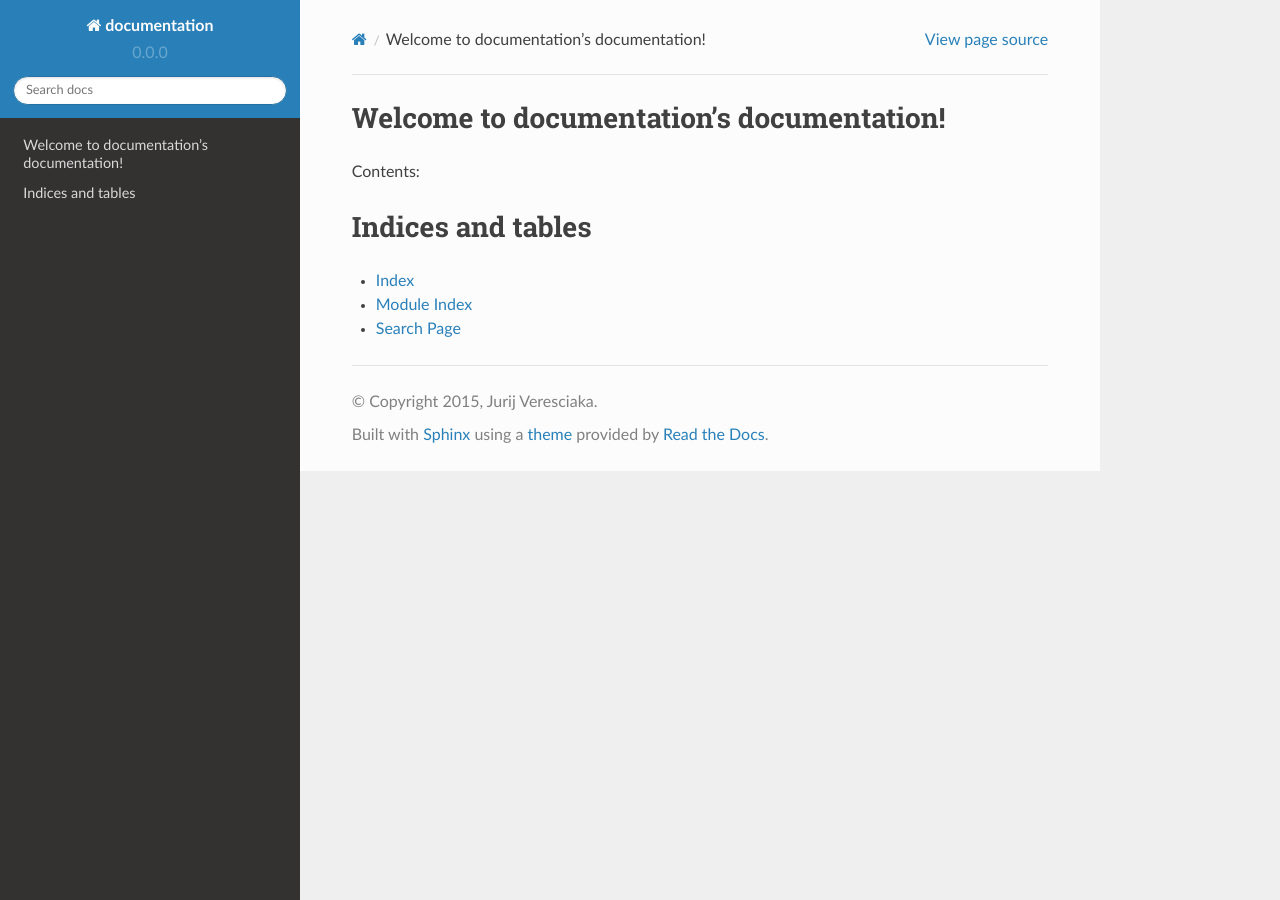
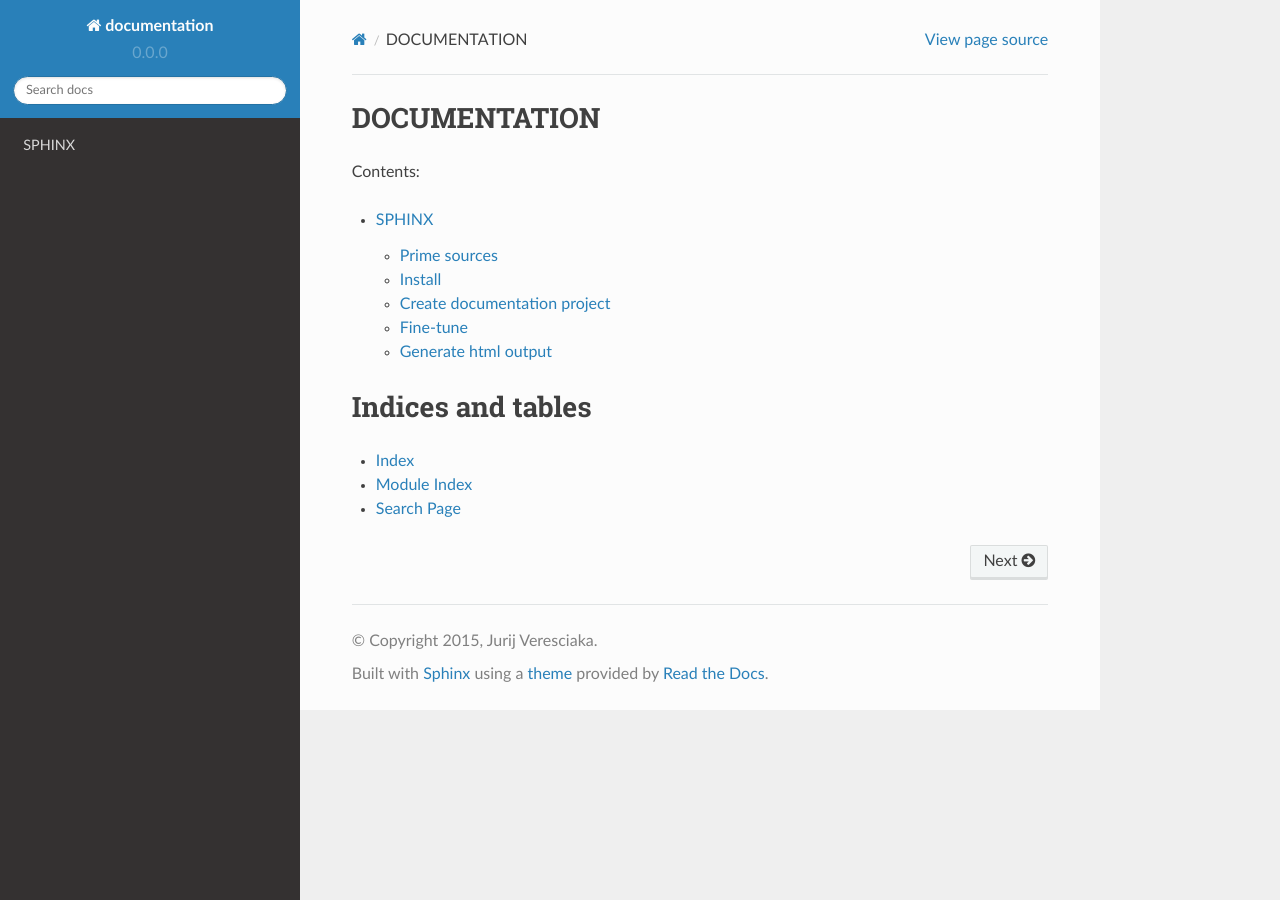
Before and after one commit to jurijveresciaka/documentation, a Sphinx documentation site: the page built from source/index.rst, in a window 1280 px wide. Built offline with Sphinx 7.4.7 and the Read the Docs theme 2.0.0, drawn with Linux system fonts in a browser that asks for light colours; part of the change alters nothing that is shown.

Commit message:
"sphinx" section added

```diff
--- a/source/index.rst
+++ b/source/index.rst
@@ -1,17 +1,12 @@
-.. documentation documentation master file, created by
-   sphinx-quickstart on Sun Oct 25 18:11:25 2015.
-   You can adapt this file completely to your liking, but it should at least
-   contain the root `toctree` directive.
-
-Welcome to documentation's documentation!
-=========================================
+DOCUMENTATION
+=============
 
 Contents:
 
 .. toctree::
    :maxdepth: 2
 
-
+   sphinx
 
 Indices and tables
 ==================
--- /dev/null
+++ b/source/sphinx.rst
@@ -0,0 +1,92 @@
+SPHINX
+======
+
+Prime sources
+-------------
+
+`<http://sphinx-doc.org/>`_
+
+`<http://www.readthedocs.org/>`_
+
+Install
+-------
+
+.. code-block:: shell
+
+    $ pip install sphinx sphinx-autobuild
+
+Create documentation project
+----------------------------
+
+.. note:: This is how this documentation was generated. Credit to `<https://youtu.be/oJsUvBQyHBs>`_
+
+.. code-block:: shell
+
+    $ sphinx-quickstart
+
+    > Root path for the documentation [.]:
+    > Separate source and build directories (y/n) [n]: y
+    > Name prefix for templates and static dir [_]: n
+    > Project name: documentation
+    > Author name(s): Jurij Veresciaka
+    > Project version: 0.0.1
+    > Project release [0.0.1]:
+    > Project language [en]:
+    > Source file suffix [.rst]:
+    > Name of your master document (without suffix) [index]:
+    > Do you want to use the epub builder (y/n) [n]:
+    > autodoc: automatically insert docstrings from modules (y/n) [n]: y
+    > doctest: automatically test code snippets in doctest blocks (y/n) [n]:
+    > intersphinx: link between Sphinx documentation of different projects (y/n) [n]:
+    > todo: write "todo" entries that can be shown or hidden on build (y/n) [n]:
+    > coverage: checks for documentation coverage (y/n) [n]:
+    > pngmath: include math, rendered as PNG images (y/n) [n]:
+    > mathjax: include math, rendered in the browser by MathJax (y/n) [n]:
+    > ifconfig: conditional inclusion of content based on config values (y/n) [n]:
+    > viewcode: include links to the source code of documented Python objects (y/n) [n]:
+    > Create Makefile? (y/n) [y]:
+    > Create Windows command file? (y/n) [y]:
+
+Fine-tune
+---------
+
+.gitignore
+^^^^^^^^^^
+
+.. code-block:: shell
+
+    .idea/
+    *~
+    build/
+
+conf.py
+^^^^^^^
+
+Replace:
+
+.. code-block:: python
+
+    html_theme = 'alabaster'
+
+With:
+
+.. code-block:: python
+
+    #html_theme = 'alabaster'
+
+    # on_rtd is whether we are on readthedocs.org, this line of code grabbed from docs.readthedocs.org
+    on_rtd = os.environ.get('READTHEDOCS', None) == 'True'
+
+    if not on_rtd:  # only import and set the theme if we're building docs locally
+        import sphinx_rtd_theme
+        html_theme = 'sphinx_rtd_theme'
+        html_theme_path = [sphinx_rtd_theme.get_html_theme_path()]
+
+    # otherwise, readthedocs.org uses their theme by default, so no need to specify it
+
+Generate html output
+--------------------
+
+.. code-block:: shell
+
+    $ make html
```
